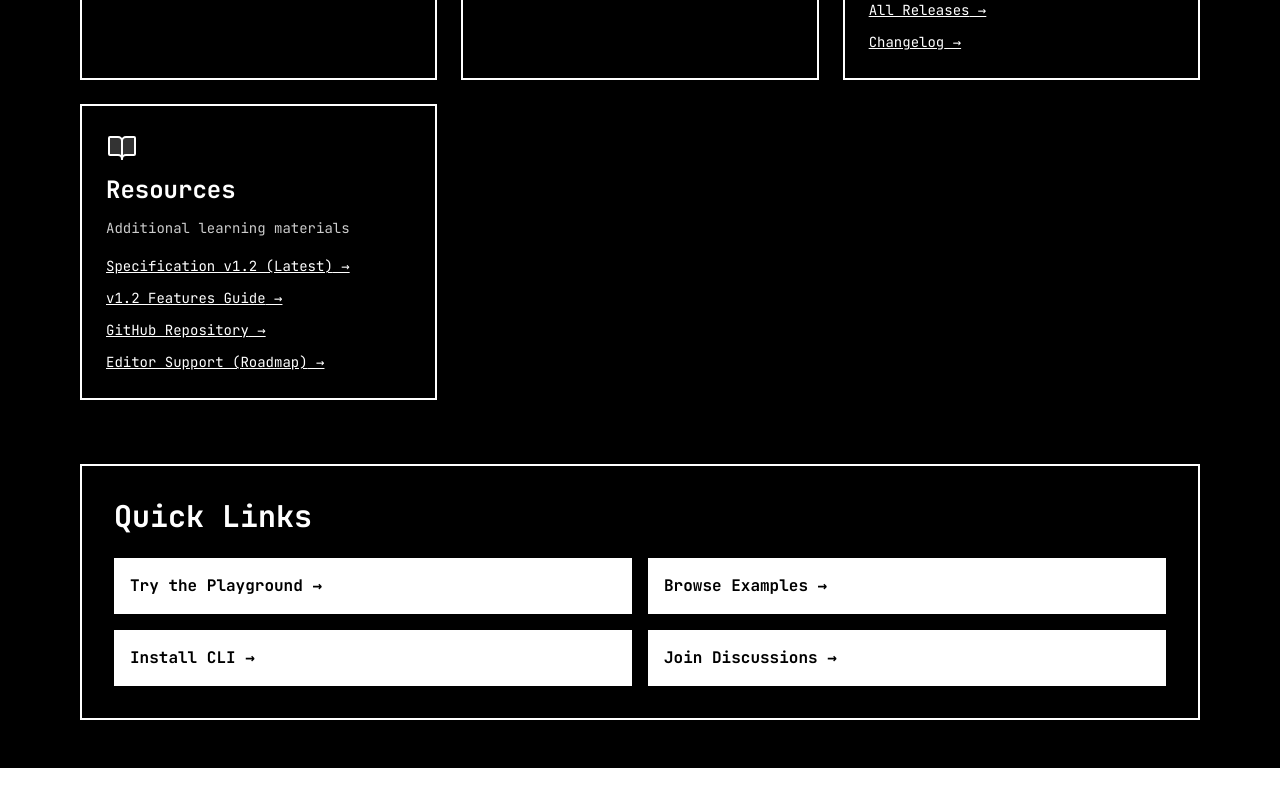
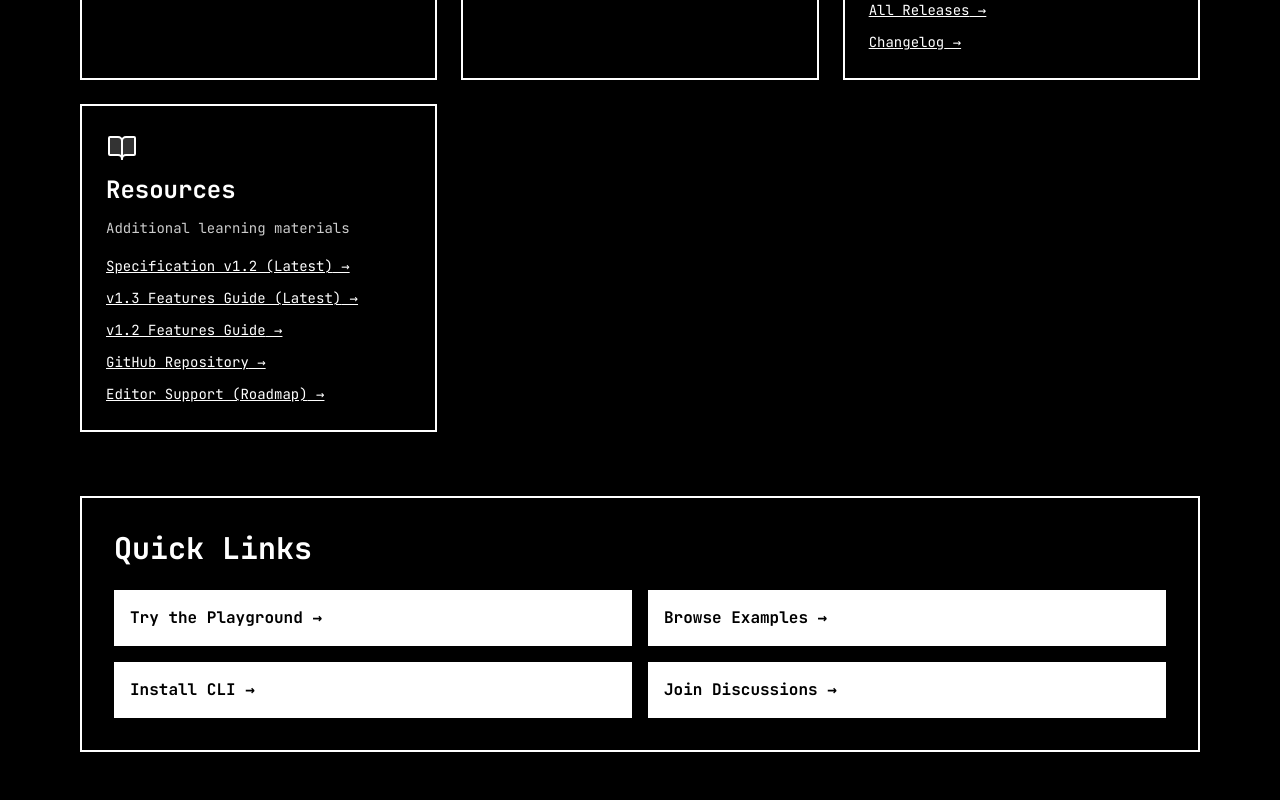
Before and after one commit to OmniScriptOSF/omniscriptosf.github.io, a Next.js app: page /docs in a window 1280 px wide. Shown: the part 1224-2024 px from the top of the page. Before the commit the page ends 1992 px from the top, so only its background shows below. Built offline with nearby package versions, Linux system fonts and the light colour scheme.

Commit message:
docs: add v1.3 guide to resources

```diff
--- a/app/docs/page.tsx
+++ b/app/docs/page.tsx
@@ -143,6 +143,7 @@ export default function DocsPage() {
             description="Additional learning materials"
             links={[
               { text: 'Specification v1.2 (Latest)', href: 'https://github.com/OmniScriptOSF/omniscript-core/blob/main/spec/v1.2/README.md' },
+              { text: 'v1.3 Features Guide (Latest)', href: '/docs/v1-3-features' },
               { text: 'v1.2 Features Guide', href: '/docs/v1-2-features' },
               { text: 'GitHub Repository', href: 'https://github.com/OmniScriptOSF/omniscript-core' },
               { text: 'Editor Support (Roadmap)', href: 'https://github.com/OmniScriptOSF/omniscript-core/blob/main/spec/roadmap.md' }
```
